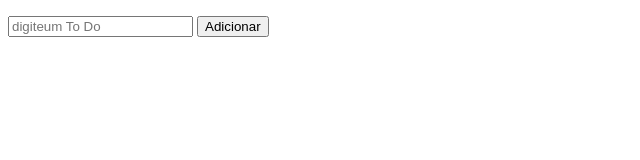
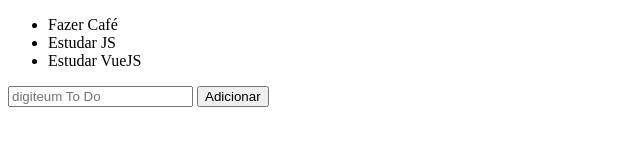
Before and after one commit to JoaoAlvesJF/ToDoJS, a plain HTML site: page index.html in a window 1280 px wide. Shown: the whole page, without its empty margins (0-640 px from the left). Drawn offline with Linux system fonts and the light colour scheme.

Commit message:
Render List

```diff
--- a/index.html
+++ b/index.html
@@ -7,21 +7,11 @@
 </head>
 <body>
     <div class="app">
-        <ul>
-            <!-- <li>Fazer Café
-                <a href="#">Excluir</a>
-            </li>
-            <li>Estudar JS
-                <a href="#">Excluir</a>
-            </li>
-            <li>Estudar VueJS
-                <a href="#">Excluir</a>
-            </li> -->
-        </ul>
+        <ul></ul>
         <input type="text" placeholder="digiteum To Do">
         <button>Adicionar</button>
 
     </div>
-    <script src="todos.js"></script>
+    <script type="text/javascript" src="script.js"></script>
 </body>
 </html>
--- /dev/null
+++ b/script.js
@@ -0,0 +1,22 @@
+var listElement = document.querySelector('ul');
+var inputElement = document.querySelector('#app input');
+var buttonElement = document.querySelector('#app button');
+
+var todos = [
+    'Fazer Café',
+    'Estudar JS',
+    'Estudar VueJS',
+];
+
+function renderTodos(){
+    for(todo of todos) {
+        var todoElement = document.createElement('li');
+        var todoText = document.createTextNode(todo);
+
+        todoElement.appendChild(todoText);
+        listElement.appendChild(todoElement);
+    }
+
+}
+
+renderTodos();
--- a/todos.js
+++ /dev/null
@@ -1,9 +0,0 @@
-var listElement = document.querySelector('#app ul')
-var inputElement = document.querySelector('#app input')
-var buttonElement = document.querySelector('#app button')
-
-var todo = [
-    'Fazer Café',
-    'Estudar JS',
-    'Estudar VueJS',
-]
```
